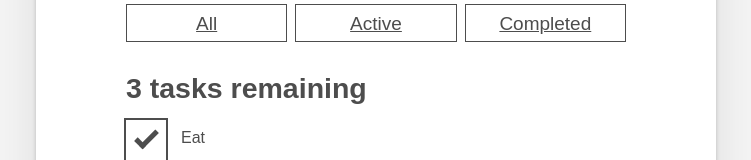
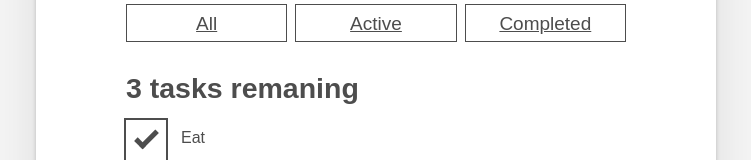
Before and after one commit to ogabriel/todo-list, a React (Vite) app in the folder moz-todo-react/: page / in a window 1280 px wide. Shown: the part 325-485 px from the top of the page, without its empty margins (264-1015 px from the left). Built offline with nearby package versions, Linux system fonts and the light colour scheme.

Commit message:
add dynamic heading text

```diff
--- a/moz-todo-react/src/App.jsx
+++ b/moz-todo-react/src/App.jsx
@@ -23,6 +23,8 @@ function App(props) {
     />
   ));
 
+  const headingText = `${tasks.length} task${tasks.length > 1 ? "s" : null} remaning`;
+
   return (
     <div className="todoapp stack-large">
       <h1>TodoMatic</h1>
@@ -35,7 +37,7 @@ function App(props) {
         <FilterButton name="Completed" />
       </div>
 
-      <h2 id="list-heading">3 tasks remaining</h2>
+      <h2 id="list-heading">{headingText}</h2>
       <ul
         role="list"
         className="todo-list stack-large stack-exception"
```
